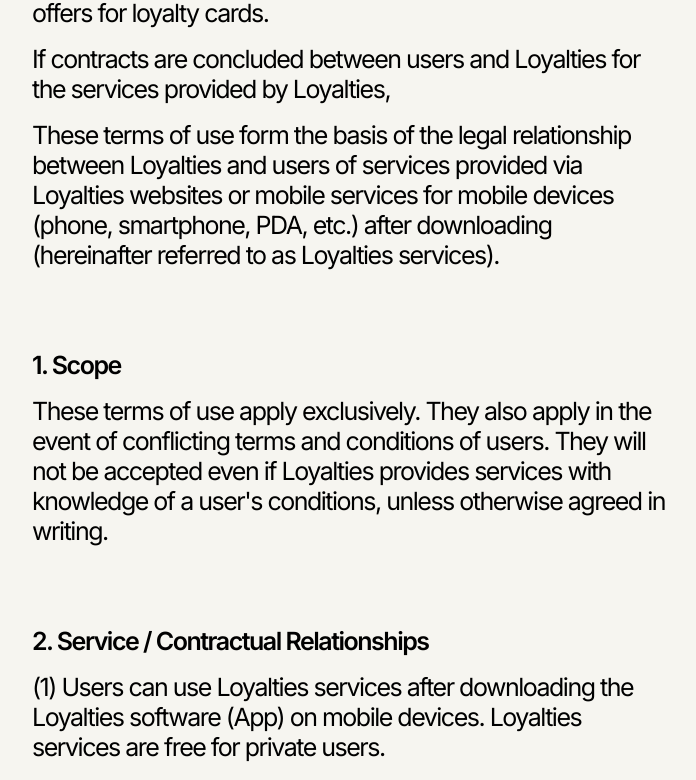
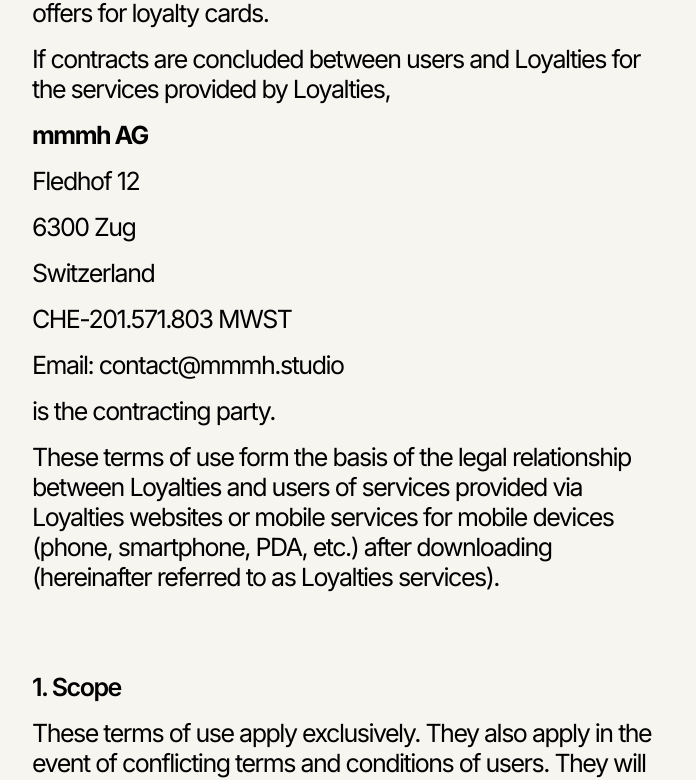
Before and after one commit to Loyalties-io/loyalties-home-page, a React (Create React App) app: page /terms in a window 1280 px wide. Shown: the part 613-1393 px from the top of the page, without its empty margins (290-986 px from the left). Built offline with nearby package versions, Linux system fonts and the light colour scheme; the HTML template or start-up script is replaced by a standard one.

Commit message:
Copy updates

```diff
--- a/src/pages/Terms.jsx
+++ b/src/pages/Terms.jsx
@@ -24,8 +24,17 @@
           </p>
           <p>
             If contracts are concluded between users and Loyalties for the
-            services provided by Loyalties,{" "}
+            services provided by Loyalties,
           </p>
+          <p>
+            <strong>mmmh AG</strong>
+          </p>
+          <p>Fledhof 12</p>
+          <p>6300 Zug</p>
+          <p>Switzerland</p>
+          <p>CHE-201.571.803 MWST</p>
+          <p>Email: contact@mmmh.studio</p>
+          <p>is the contracting party.</p>
           <p>
             These terms of use form the basis of the legal relationship between
             Loyalties and users of services provided via Loyalties websites or
@@ -289,11 +298,11 @@
         <div className="page-section">
           <p className="page-section-heading">11. Final Provisions</p>
           <p>
-            (1) These terms and conditions are subject to the law of the Federal
-            Republic of Germany. The choice of law applies to users who are
-            consumers only insofar as the protection granted by mandatory
-            provisions of the law of the country in which the user has his
-            habitual residence is not withdrawn.
+            (1) These terms and conditions are subject to the law of the Swiss
+            Confederation. The choice of law applies to users who are consumers
+            only insofar as the protection granted by mandatory provisions of
+            the law of the country in which the user has his habitual residence
+            is not withdrawn.
           </p>
           <p>
             (2) Should one or more provisions of this agreement be or become
```
